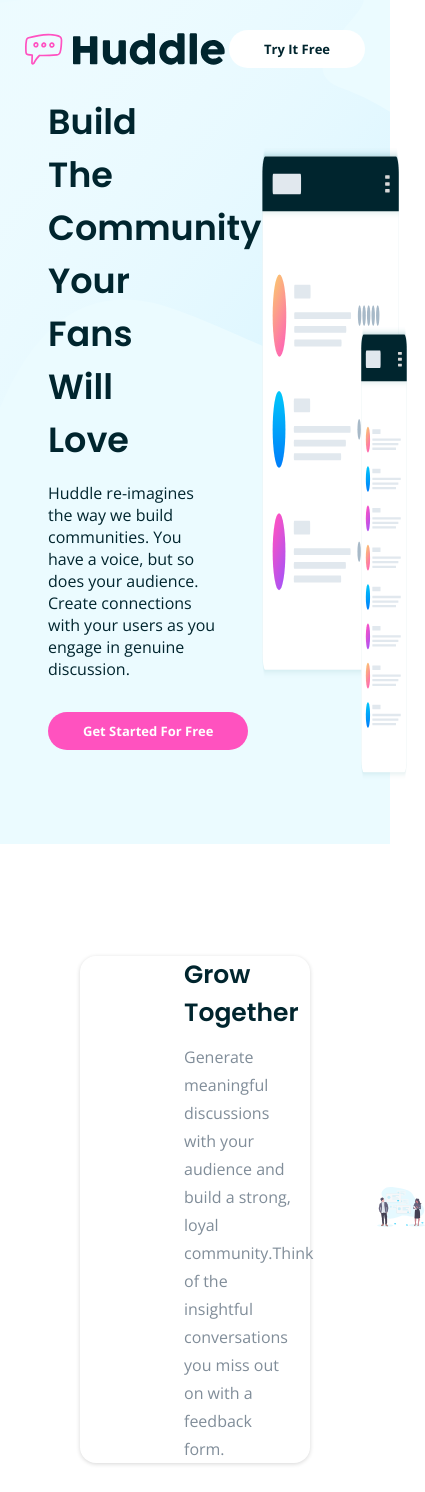
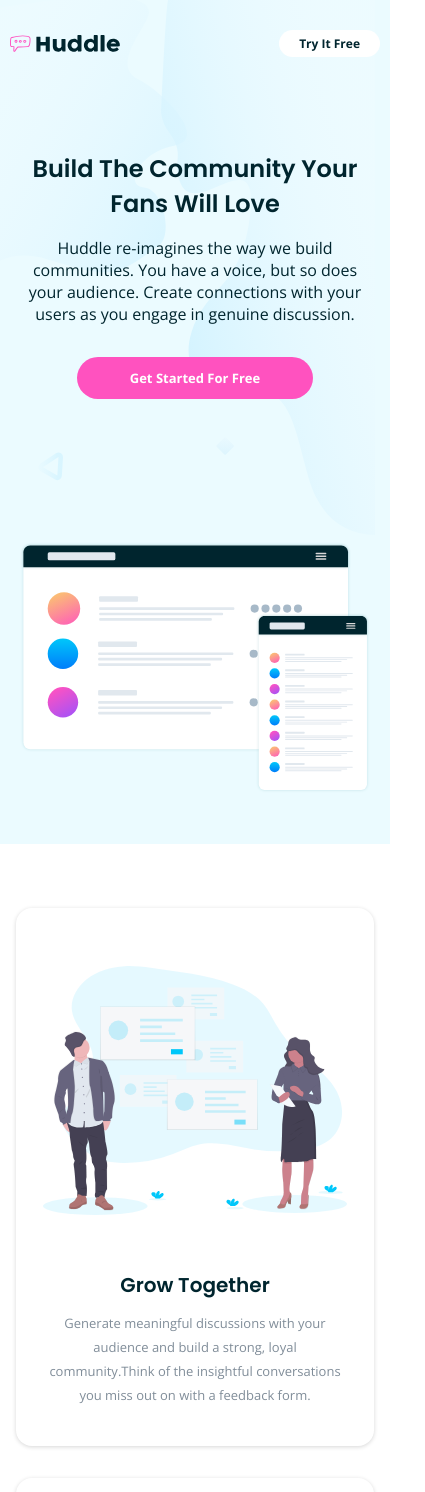
Before and after one commit to bijaylaxmibehera/huddle-landing-page-with-feature-blocks, a plain HTML site: page index.html in a window 390 px wide. Shown: the top 1492 px of the page, 425 px wide, since content can reach past the window. Drawn offline with nearby package versions, Linux system fonts and the light colour scheme.

Commit message:
feat: mobile design done

```diff
--- a/styles.css
+++ b/styles.css
@@ -115,6 +115,7 @@
     opacity: 0.7;
     box-shadow: 0px 10px 15px hsl(217deg 13% 87%);
 }
+
 /*
 
 card section
@@ -200,11 +201,13 @@
     color: #fff;
     padding: 6rem 4rem 4rem;
 }
-.footer img.f-logo{
+
+.footer img.f-logo {
     opacity: 0.9;
     max-width: 150px;
     height: auto;
 }
+
 .f-content {
     margin-top: 1.5rem;
     display: grid;
@@ -220,6 +223,9 @@
     row-gap: 1.5rem;
     display: grid;
     opacity: 0.7;
+}
+.hero-contact img{
+    padding-top: 5px;
 }
 
 .fnav-list ul {
@@ -286,3 +292,111 @@
     text-align: end;
     opacity: 0.7;
 }
+
+
+@media only screen and (max-width:425px) {
+    /* logo and header part */
+    header {
+        padding: 30px 10px;
+    }
+    header img{
+        width: 110px;
+    }
+    .header button{
+        padding: 5px 20px;
+    }
+    .header button a{
+        font-size: 12px;
+    }
+    /* into section */
+    section.hero-intro {
+        flex-direction: column;
+        background-image: url(./images/bg-hero-mobile.svg);
+        background-repeat: no-repeat;
+        padding: 7rem 0 2rem;
+    }
+    section.hero-intro button{
+        padding: 12px 53px;
+    }
+    .hero-intro img {
+        max-width: 90%;
+        margin: auto;
+    }
+    .hero-info{
+        text-align: center;
+        padding: 20px;
+    }
+    .hero-info h1{
+        font-size: 24px;
+        max-width: 100%;
+    }
+    .hero-info p{
+        max-width: 100%;
+    }
+
+    /* card part */
+    section.details {
+        padding: 4rem 1rem 10.25rem;
+    }
+
+    .card {
+        flex-direction: column-reverse;
+        text-align: center;
+        padding: 2.4rem 1.7rem;
+
+    }
+
+    .card-img img {
+        max-width: 100%;
+        margin: 20px auto 50px;
+    }
+
+    .info {
+        text-align: center;
+    }
+
+    .info h2 {
+        font-size: 20px;
+    }
+
+    .info p {
+        font-size: 13px;
+        max-width: 100%;
+        margin: auto;
+        line-height: 24px;
+    }
+    .build-community{
+        padding: 1.3rem 0.6rem;
+    }
+    .build-community h2{
+        font-size: 15px;
+    }
+
+    /* footer part */
+    .footer{
+        padding: 6rem 1rem 2rem;
+    }
+    .f-content{
+        display: flex;
+        flex-direction: column;
+        margin-top: 2rem;
+    }
+
+    .fnav-list ul {
+        grid-template-rows: repeat(6, 1fr);
+        grid-auto-flow: column;
+        max-width:100%;
+        row-gap: 1rem;
+        margin: 1rem 0 3.5rem 0;
+    }
+    .f-content p,.fnav-list ul li a{
+        font-size: 14px;
+    }
+    .social ul{
+        justify-content: center;
+    }
+    small{
+        text-align: center;
+        font-size: 12px;
+    }
+}
```
